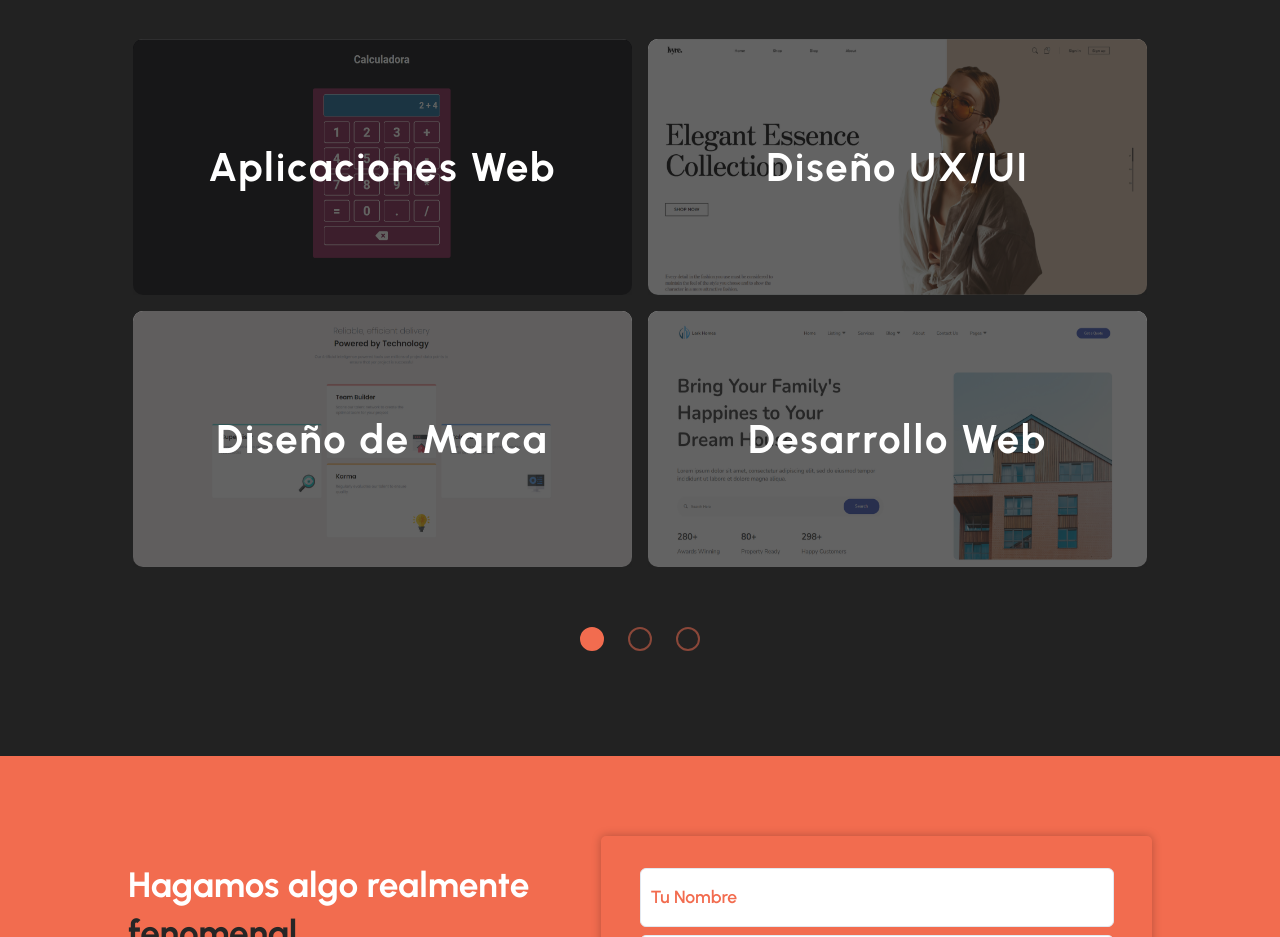
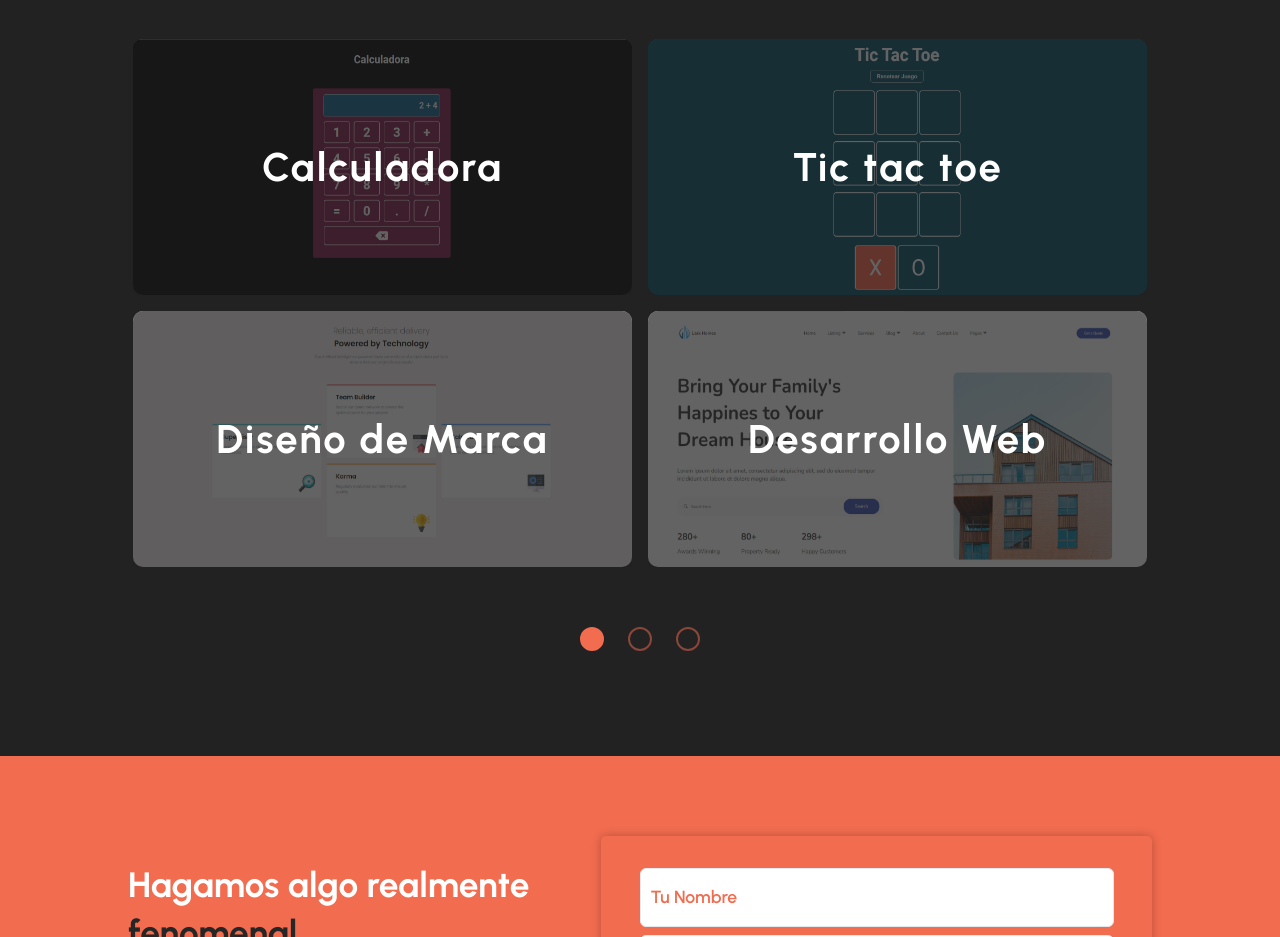
Before and after one commit to nachof948/portfolio-Js-React, a React (Vite) app: page / in a window 1280 px wide. Shown: the part 2120-3057 px from the top of the page. Built offline with nearby package versions, Linux system fonts and the light colour scheme.

Commit message:
Entrega Final

```diff
--- a/src/components/Mi-portfolio/Miportfolio.jsx
+++ b/src/components/Mi-portfolio/Miportfolio.jsx
@@ -42,12 +42,12 @@ const Miportfolio = () => {
     {
       image: portfolioImg1,
       link: 'https://nachof948.github.io/calculadora/',
-      title: 'Aplicaciones Web',
+      title: 'Calculadora',
     },
     {
       image: portfolioImg2,
-      link: 'https://nachof948.github.io/Trabajo-Practico-2/',
-      title: 'Diseño UX/UI',
+      link: 'https://nachof948.github.io/Tic-tac-toe/',
+      title: 'Tic tac toe',
     },
     {
       image: portfolioImg3,
```
Also changed, not shown: src/assets/Miportfolio-img/Portfolio-2.png.
